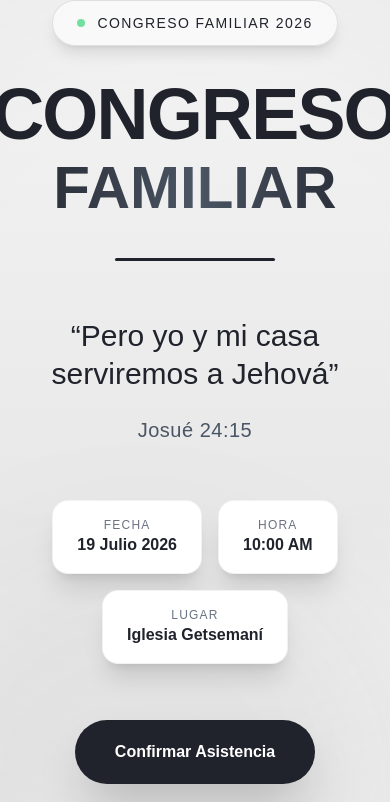
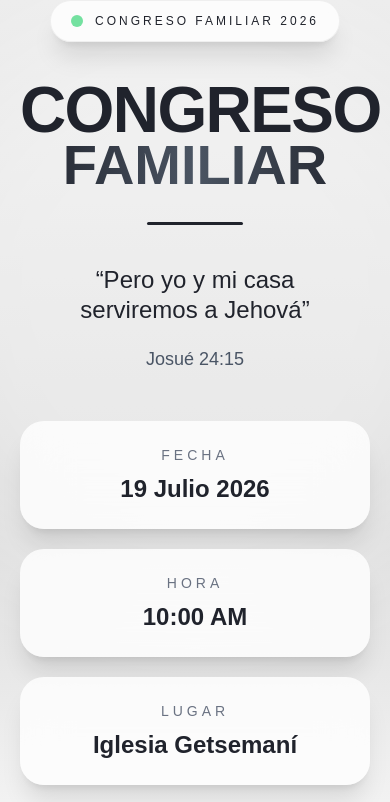
Before and after one commit to ulisesexe/congreso-familiar, a Next.js app: page / in a window 390 px wide. Shown: the top 802 px of the page. Built offline with nearby package versions, Linux system fonts and the light colour scheme.

Commit message:
Mejoras responsive hero

```diff
--- a/app/page.tsx
+++ b/app/page.tsx
@@ -7,42 +7,65 @@ export default function Home() {
     <main className="bg-[#D9D9D9] text-[#20232C]">
 
 {/* HERO */}
-      <section className="relative min-h-screen overflow-hidden bg-gradient-to-b from-[#ECECEC] via-[#D9D9D9] to-white flex items-center justify-center px-6">
-
-        {/* Glow Fondo */}
-        <div className="absolute top-0 left-1/2 -translate-x-1/2 w-[800px] h-[800px] bg-white/40 blur-3xl rounded-full" />
-
-        {/* Glow secundario */}
-        <div className="absolute bottom-0 right-0 w-[500px] h-[500px] bg-[#20232C]/5 blur-3xl rounded-full" />
+
+<section className="relative min-h-screen overflow-hidden bg-gradient-to-b from-[#ECECEC] via-[#D9D9D9] to-white flex items-center justify-center px-5 md:px-8">
+
+{/* Glow */}
+
+  <div className="absolute top-0 left-1/2 -translate-x-1/2 w-[600px] h-[600px] bg-white/40 blur-3xl rounded-full" />
 
 <motion.div
-          initial={{ opacity: 0, y: 80 }}
+initial={{ opacity: 0, y: 60 }}
 animate={{ opacity: 1, y: 0 }}
-          transition={{ duration: 1.2 }}
-          className="relative z-10 text-center max-w-7xl"
+transition={{ duration: 1 }}
+className="relative z-10 w-full max-w-7xl text-center"
+
 >
 
 {/* Badge */}
-          <div className="inline-flex items-center gap-3 px-6 py-3 rounded-full border border-black/10 bg-white/60 backdrop-blur-md shadow-lg mb-8">
-
-            <div className="w-2 h-2 rounded-full bg-green-500 animate-pulse" />
-
-            <span className="text-sm font-medium tracking-widest uppercase">
+<div
+  className="
+    inline-flex
+    items-center
+    gap-3
+    px-5
+    py-3
+    rounded-full
+    bg-white/80
+    backdrop-blur-xl
+    shadow-xl
+    border
+    border-black/5
+  "
+>
+  <div className="w-3 h-3 rounded-full bg-green-500 animate-pulse" />
+
+  <span
+    className="
+      text-xs
+      md:text-sm
+      font-medium
+      uppercase
+      tracking-[3px]
+      md:tracking-[5px]
+    "
+  >
     Congreso Familiar 2026
   </span>
-
-          </div>
-
-          {/* Titulo Principal */}
-          <div className="space-y-2">
+</div>
+
+{/* TITULO */}
+<div className="mt-10">
 
   <h1
     className="
-                text-7xl
-                md:text-[12rem]
+      text-[4rem]
+      sm:text-[5rem]
+      md:text-[8rem]
+      lg:text-[11rem]
       font-black
       uppercase
-                leading-none
+      leading-[0.9]
       tracking-tight
       text-[#20232C]
     "
@@ -52,11 +75,13 @@ export default function Home() {
 
   <h2
     className="
-                text-6xl
-                md:text-[10rem]
+      text-[3.5rem]
+      sm:text-[4.5rem]
+      md:text-[7rem]
+      lg:text-[9rem]
       font-black
       uppercase
-                leading-none
+      leading-[0.9]
       bg-gradient-to-r
       from-[#20232C]
       via-[#4B5563]
@@ -70,16 +95,17 @@ export default function Home() {
 
 </div>
 
-          {/* Línea decorativa */}
-          <div className="w-40 h-[3px] bg-[#20232C] mx-auto mt-10 rounded-full" />
+{/* Línea */}
+<div className="w-24 md:w-40 h-[3px] bg-[#20232C] mx-auto mt-8 rounded-full" />
 
 {/* Versículo */}
-          <div className="mt-14 max-w-4xl mx-auto">
+<div className="mt-10 max-w-4xl mx-auto">
 
   <h3
     className="
-                text-3xl
-                md:text-6xl
+      text-2xl
+      sm:text-3xl
+      md:text-5xl
       font-light
       leading-tight
       text-[#20232C]
@@ -90,98 +116,123 @@ export default function Home() {
     serviremos a Jehová”
   </h3>
 
-            <p className="mt-6 text-xl md:text-2xl text-gray-600 tracking-wide">
+  <p className="mt-5 text-lg md:text-2xl text-gray-600">
     Josué 24:15
   </p>
 
 </div>
 
-          {/* Información */}
-          <div className="mt-14 flex flex-wrap justify-center gap-4">
-
-            <div className="px-6 py-4 rounded-2xl bg-white shadow-xl border border-black/5">
-              <p className="text-xs uppercase tracking-widest text-gray-500">
+{/* DATOS */}
+<div
+  className="
+    mt-12
+    grid
+    grid-cols-1
+    sm:grid-cols-2
+    lg:grid-cols-3
+    gap-5
+    max-w-4xl
+    mx-auto
+  "
+>
+
+  <div
+    className="
+      bg-white/80
+      backdrop-blur-xl
+      rounded-3xl
+      p-6
+      shadow-xl
+    "
+  >
+    <p className="text-sm uppercase tracking-[4px] text-gray-500">
       Fecha
     </p>
-              <p className="font-semibold">
+
+    <p className="mt-2 text-2xl font-bold">
       19 Julio 2026
     </p>
   </div>
 
-            <div className="px-6 py-4 rounded-2xl bg-white shadow-xl border border-black/5">
-              <p className="text-xs uppercase tracking-widest text-gray-500">
+  <div
+    className="
+      bg-white/80
+      backdrop-blur-xl
+      rounded-3xl
+      p-6
+      shadow-xl
+    "
+  >
+    <p className="text-sm uppercase tracking-[4px] text-gray-500">
       Hora
     </p>
-              <p className="font-semibold">
+
+    <p className="mt-2 text-2xl font-bold">
       10:00 AM
     </p>
   </div>
 
-            <div className="px-6 py-4 rounded-2xl bg-white shadow-xl border border-black/5">
-              <p className="text-xs uppercase tracking-widest text-gray-500">
+  <div
+    className="
+      bg-white/80
+      backdrop-blur-xl
+      rounded-3xl
+      p-6
+      shadow-xl
+      sm:col-span-2
+      lg:col-span-1
+    "
+  >
+    <p className="text-sm uppercase tracking-[4px] text-gray-500">
       Lugar
     </p>
-              <p className="font-semibold">
+
+    <p className="mt-2 text-2xl font-bold">
       Iglesia Getsemaní
     </p>
   </div>
 
 </div>
 
-          {/* Botones */}
-          <div className="mt-14 flex flex-wrap justify-center gap-5">
+{/* BOTONES */}
+<div
+  className="
+    mt-12
+    flex
+    flex-col
+    sm:flex-row
+    justify-center
+    gap-4
+  "
+>
 
   <button
     className="
-                group
-                relative
-                overflow-hidden
-                px-10
-                py-5
-                rounded-full
       bg-[#20232C]
       text-white
+      px-8
+      py-4
+      rounded-full
       font-semibold
-                shadow-2xl
+      shadow-xl
+      hover:scale-105
       transition-all
-                duration-300
-                hover:scale-105
-              "
-            >
-              <span className="relative z-10">
+    "
+  >
     Confirmar Asistencia
-              </span>
-
-              <div
-                className="
-                  absolute
-                  inset-0
-                  bg-gradient-to-r
-                  from-white/0
-                  via-white/20
-                  to-white/0
-                  -translate-x-full
-                  group-hover:translate-x-full
-                  transition-transform
-                  duration-1000
-                "
-              />
   </button>
 
   <button
     className="
-                px-10
-                py-5
-                rounded-full
       border-2
       border-[#20232C]
-                bg-white/70
-                backdrop-blur-md
+      px-8
+      py-4
+      rounded-full
       font-semibold
-                hover:bg-white
-                hover:scale-105
+      hover:bg-[#20232C]
+      hover:text-white
       transition-all
-                duration-300
     "
   >
     Ver Ubicación
@@ -189,21 +240,14 @@ export default function Home() {
 
 </div>
 
-          {/* Scroll Indicator */}
-          <div className="mt-20 flex flex-col items-center">
-
-            <span className="text-xs uppercase tracking-[4px] text-gray-500 mb-3">
-              Scroll
-            </span>
-
-            <div className="w-[2px] h-16 bg-gradient-to-b from-[#20232C] to-transparent" />
-
-          </div>
 
 </motion.div>
 
-
 </section>
+
+
+
+
 
 
 
```
Lines whose indentation alone changed are shown as unchanged.
